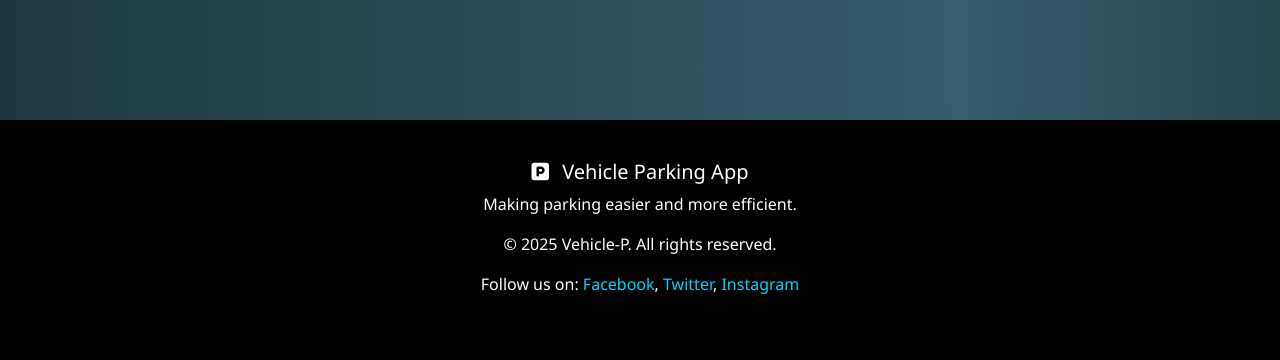
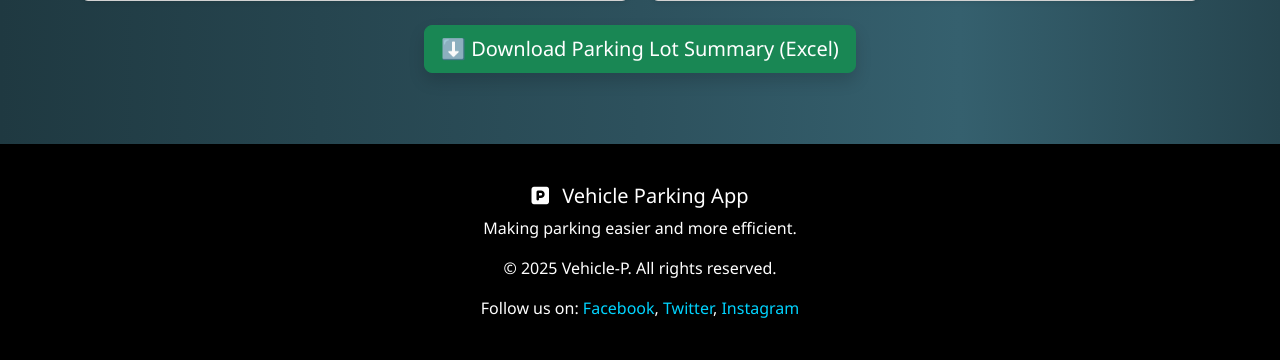
Before and after one commit to sharib-ahmad/vehicle-parking-app, a Flask app: page /admin/summary in a window 1280 px wide. Shown: the part 698-1058 px from the top of the page. Before the commit the page ends 992 px from the top, so only its background shows below. Run offline with Flask 3, Linux system fonts and the light colour scheme; a user stored in the database is signed in; data that the repository does not hold is empty; some libraries are stand-ins or nearby versions.

Commit message:
adding download summary in spreadsheetbutton and functionality

```diff
--- a/controllers/admin.py
+++ b/controllers/admin.py
@@ -6,6 +6,7 @@
 """
 
 import io
+import pandas as pd
 from datetime import datetime
 from functools import wraps
 
@@ -394,4 +395,65 @@ def parking_summary_chart():
 
     return Response(img_io.getvalue(), mimetype='image/png')
 
+@admin_bp.route('/download/parking-lot-summary')
+@admin_required
+def download_parking_lot_summary():
+    """
+    Generates an Excel file summarizing parking lots with revenue and spot stats including floor, open/close time.
+    """
+    lots = ParkingLot.query.all()
+    data = []
+    total_revenue = 0
+
+    for lot in lots:
+        name = lot.name
+        floor = lot.floor_level
+        open_time = lot.open_time.strftime('%H:%M') if lot.open_time else "N/A"
+        close_time = lot.close_time.strftime('%H:%M') if lot.close_time else "N/A"
+        available = lot.available_spots_count()
+        occupied = lot.occupied_spots
+        max_spots = lot.maximum_number_of_spots
+        revenue = lot.revenue
+        total_revenue += revenue
+
+        data.append({
+            "Parking Lot": name,
+            "Floor Level": floor,
+            "Open Time": open_time,
+            "Close Time": close_time,
+            "Available Spots": available,
+            "Occupied Spots": occupied,
+            "Total Spots": max_spots,
+            "Revenue (₹)": revenue
+        })
+
+    if not data:
+        data = [{
+            "Parking Lot": "No Data",
+            "Floor Level": "N/A",
+            "Open Time": "N/A",
+            "Close Time": "N/A",
+            "Available Spots": 0,
+            "Occupied Spots": 0,
+            "Total Spots": 0,
+            "Revenue (₹)": 0.0
+        }]
+
+    df = pd.DataFrame(data)
+
+    # Add total revenue row
+    df.loc[len(df.index)] = ["", "", "", "", "", "", "Total Revenue", total_revenue]
+
+    output = io.BytesIO()
+    with pd.ExcelWriter(output, engine='openpyxl') as writer:
+        df.to_excel(writer, index=False, sheet_name='Lot Summary')
+
+    output.seek(0)
+    return Response(
+        output.getvalue(),
+        mimetype='application/vnd.openxmlformats-officedocument.spreadsheetml.sheet',
+        headers={"Content-Disposition": "attachment;filename=parking_lot_summary_admin.xlsx"}
+    )
+
+
 # End of Admin Controller
--- a/requirements.txt
+++ b/requirements.txt
@@ -24,7 +24,9 @@ MarkupSafe==3.0.2
 matplotlib==3.10.3
 numpy==2.2.6
 packaging==25.0
+pandas==2.3.0
 pillow==11.2.1
+pygraphviz==1.14
 PyJWT==2.10.1
 pyparsing==3.2.3
 python-dateutil==2.9.0.post0
@@ -33,6 +35,7 @@ requests==2.32.3
 six==1.17.0
 SQLAlchemy==2.0.40
 typing_extensions==4.13.2
+tzdata==2025.2
 urllib3==2.4.0
 Werkzeug==3.1.3
 WTForms==3.2.1
--- a/templates/admin/summary.html
+++ b/templates/admin/summary.html
@@ -1,23 +1,48 @@
 {% extends 'layout.html' %}
 
-{% block title %}Summary{% endblock %}
+{% block title %}Admin Summary{% endblock %}
 
 {% block main_content %}
-<div class="container mt-4">
-    <h2 class="text-center mb-4 text-warning">Summary shows statistical Charts</h2>
+<div class="container my-5">
+    <h2 class="text-center text-warning mb-4">
+        📊 Admin Dashboard Summary
+    </h2>
+    <p class="text-center text-muted mb-5">This dashboard shows revenue and parking statistics across all lots.</p>
 
     <div class="row justify-content-center gy-5">
 
         <!-- Revenue Chart -->
         <div class="col-12 col-md-6 d-flex flex-column align-items-center">
-            <h3 class="text-center">Revenue from each parking lot</h3>
-            <img src="{{ url_for('admin.revenue_chart') }}" alt="Revenue Chart" class="img-fluid rounded shadow" style="max-height: 400px; object-fit: contain;">
+            <div class="card shadow-sm w-100">
+                <div class="card-body text-center">
+                    <h4 class="card-title">💰 Revenue from Each Parking Lot</h4>
+                    <img src="{{ url_for('admin.revenue_chart') }}"
+                         alt="Revenue Chart"
+                         class="img-fluid rounded my-3"
+                         style="max-height: 350px; object-fit: contain;">
+                </div>
+            </div>
         </div>
 
         <!-- Parking Summary Chart -->
         <div class="col-12 col-md-6 d-flex flex-column align-items-center">
-            <h3 class="text-center">Parking Lot Summary</h3>
-            <img src="{{ url_for('admin.parking_summary_chart') }}" alt="Parking Summary Chart" class="img-fluid rounded shadow" style="max-height: 400px; object-fit: contain;">
+            <div class="card shadow-sm w-100">
+                <div class="card-body text-center">
+                    <h4 class="card-title">🅿️ Parking Lot Usage Summary</h4>
+                    <img src="{{ url_for('admin.parking_summary_chart') }}"
+                         alt="Parking Summary Chart"
+                         class="img-fluid rounded my-3"
+                         style="max-height: 350px; object-fit: contain;">
+                </div>
+            </div>
+        </div>
+
+        <!-- Download Excel Button -->
+        <div class="col-12 text-center mt-4">
+            <a href="{{ url_for('admin.download_parking_lot_summary') }}"
+               class="btn btn-success btn-lg shadow">
+                ⬇️ Download Parking Lot Summary (Excel)
+            </a>
         </div>
 
     </div>
```
Also changed, not shown: controllers/user.py (+68 -0 lines), templates/user/summary.html (+26 -16 lines).
